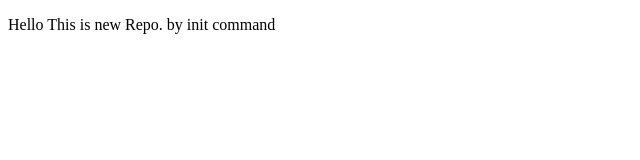
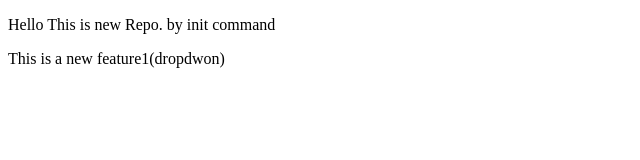
Before and after one commit to razzaque180/localrepo, a plain HTML site: page index.html in a window 1280 px wide. Shown: the whole page, without its empty margins (0-640 px from the left). Drawn offline with Linux system fonts and the light colour scheme.

```diff
--- a/index.html
+++ b/index.html
@@ -7,5 +7,6 @@
 </head>
 <body>
     <p>Hello This is new Repo. by init command</p>
+    <p>This is a new feature1(dropdwon)</p>
 </body>
 </html>
```
